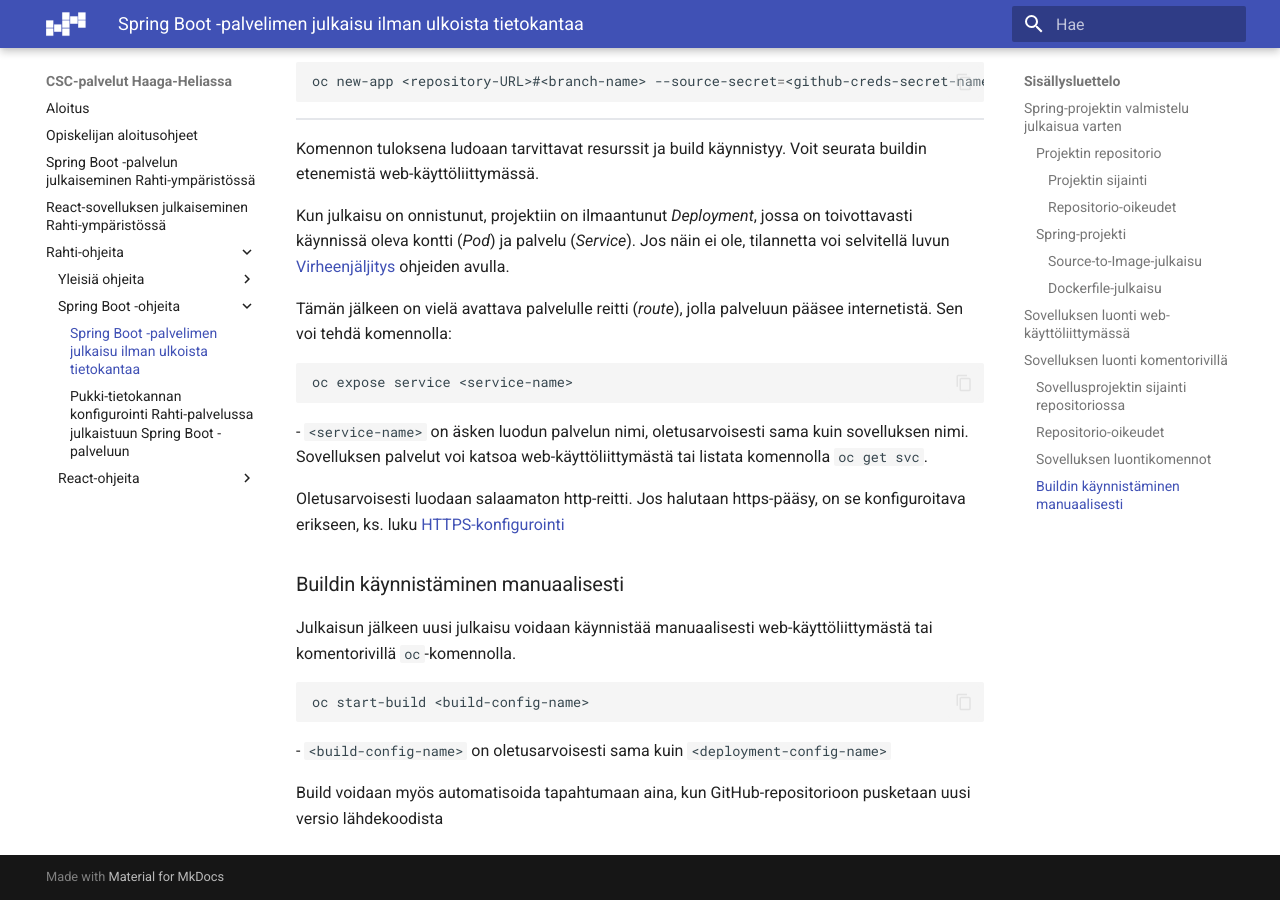
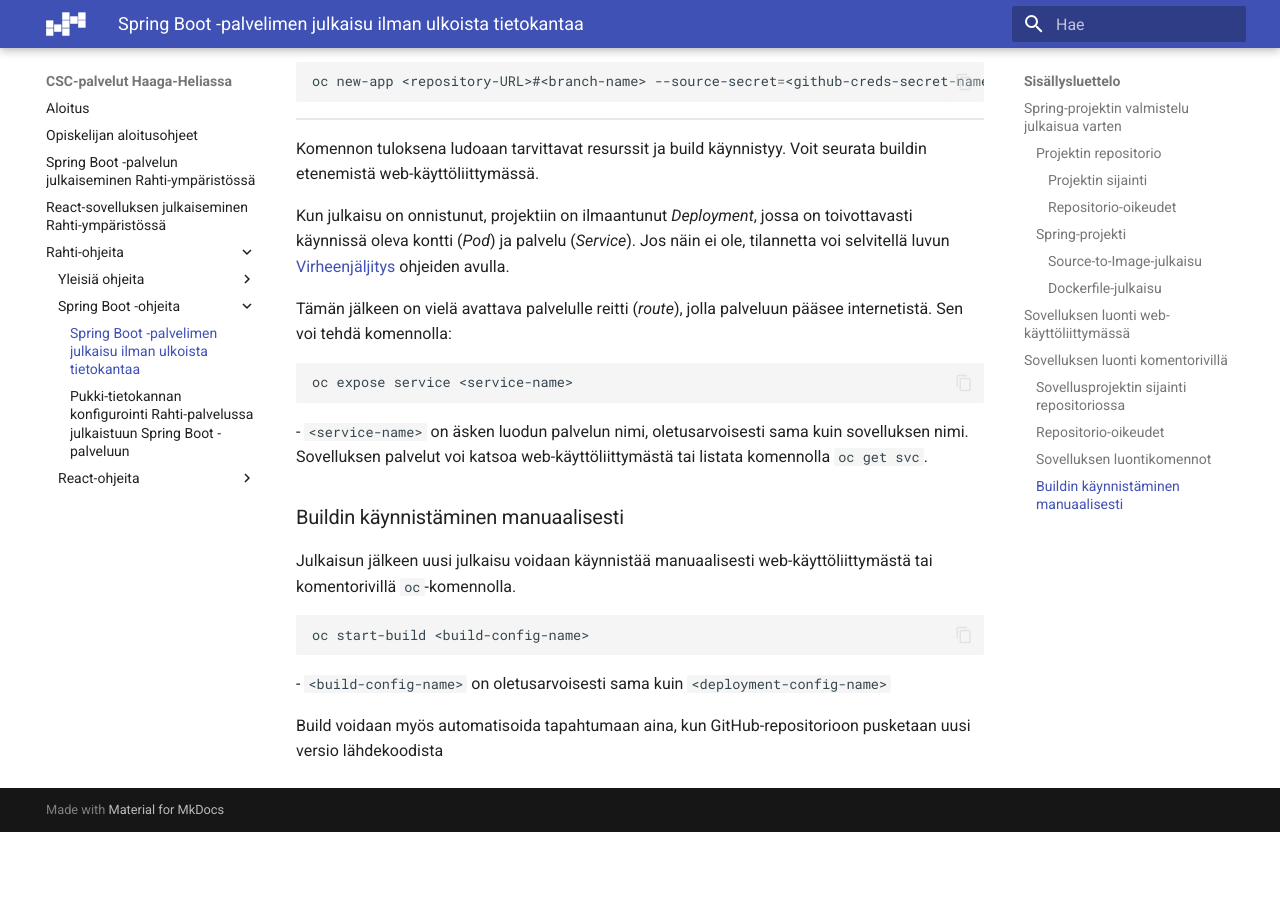
Before and after one commit to haagahelia/hh-csc-docs, an MkDocs documentation site: the page built from docs/rahti/spring_ilman_tietokantaa.md, in a window 1280 px wide and 900 px high, scrolled down 7021 px. Built offline with MkDocs 1.6.1 and Material for MkDocs 9.7.7, drawn with Linux system fonts in a browser that asks for light colours; after the commit the page ends 7853 px from its top, so only the background shows below that.

````diff
--- a/docs/rahti/spring_ilman_tietokantaa.md
+++ b/docs/rahti/spring_ilman_tietokantaa.md
@@ -211,8 +211,6 @@ oc expose service <service-name>
 ```
 - `<service-name>` on äsken luodun palvelun nimi, oletusarvoisesti sama kuin sovelluksen nimi. Sovelluksen palvelut voi katsoa web-käyttöliittymästä tai listata komennolla `oc get svc`.
 
-Oletusarvoisesti luodaan salaamaton http-reitti. Jos halutaan https-pääsy, on se konfiguroitava erikseen, ks. luku [HTTPS-konfigurointi](#https-konfigurointi)
-
 ### Buildin käynnistäminen manuaalisesti
 
 Julkaisun jälkeen uusi julkaisu voidaan käynnistää manuaalisesti web-käyttöliittymästä tai komentorivillä `oc`-komennolla.
````
Also changed, not shown: docs/rahti/react_julkaiseminen.md (+2 -2 lines).
